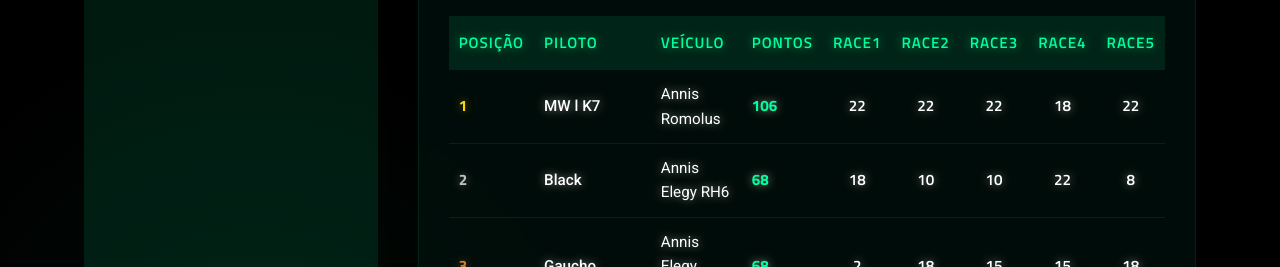
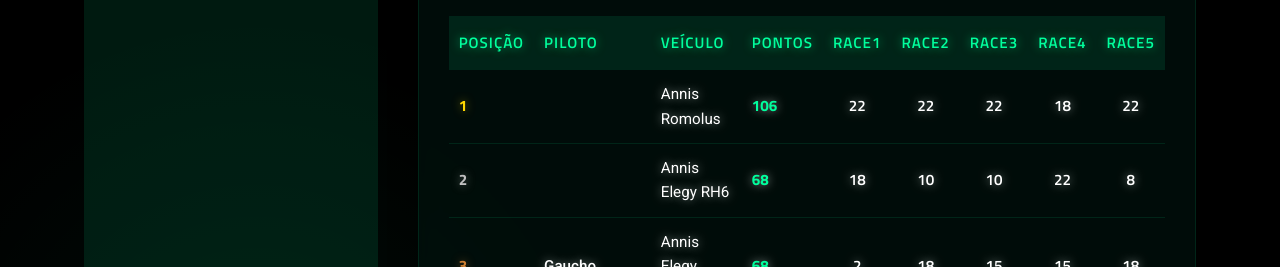
Before and after one commit to Carloshenriqueam/JuicedLeague, a plain HTML site: page ProStreet-classificação.html in a window 1280 px wide. Shown: the part 336-603 px from the top of the page. Drawn offline with Linux system fonts and the light colour scheme.

Commit message:
Update ProStreet-classificação.html

```diff
--- a/ProStreet-classificação.html
+++ b/ProStreet-classificação.html
@@ -53,7 +53,7 @@
                     <tbody>
                         <tr>
                             <td class="position-cell">1</td>
-                            <td class="driver-cell">MW l K7</td>
+                            <td class="driver-cell"></td>
                             <td>Annis Romolus</td>
                             <td class="points-cell">106</td>
                             <td class="race-points">22</td>
@@ -64,7 +64,7 @@
                         </tr>
                         <tr>
                             <td class="position-cell">2</td>
-                            <td class="driver-cell">Black</td>
+                            <td class="driver-cell"></td>
                             <td>Annis Elegy RH6</td>
                             <td class="points-cell">68</td>
                             <td class="race-points">18</td>
```
